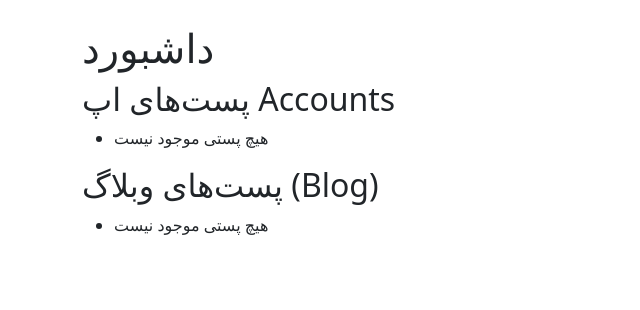
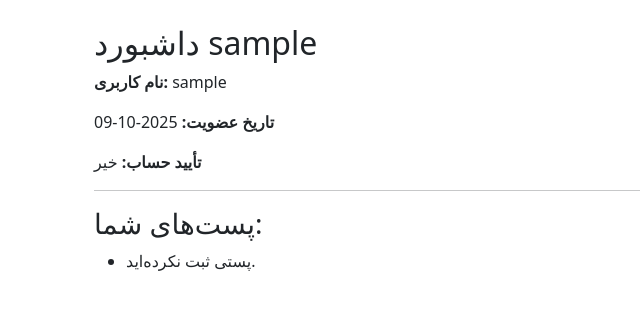
Before and after one commit to morteza06/Blog, a Django app: page /dashboard/ in a window 1280 px wide. Shown: the part 56-366 px from the top of the page, without its empty margins (0-640 px from the left). Run offline with Django 5.2, Linux system fonts and the light colour scheme; the visitor is signed in with stand-in values (Sample User, id 1); data that the repository does not hold is empty.

Commit message:
Added CustomUser model with profile fields and user dashboard page

```diff
--- a/accounts/models.py
+++ b/accounts/models.py
@@ -5,9 +5,12 @@ from django.contrib.auth.models import AbstractUser
 
 class CustomUser(AbstractUser):
     """OR Profile Model----گسترش User با اطلاعات اضافی"""
-    bio = models.TextField(blank=True, null=True)
+    display_name = models.CharField(max_length=100, blank=True)
+    avatar = models.ImageField(upload_to='avatars/', blank=True, null=True)
     birth_date = models.DateField(blank=True, null=True)
-    avatar = models.ImageField(upload_to='avatars/', blank=True, null=True)
+    profile_note = models.TextField(blank=True, help_text="پیام یا توضیح وضعیت")
+    is_verified = models.BooleanField(default=False)
+    joined_at = models.DateTimeField(auto_now_add=True)
 
     # اضافه کردن related_name برای جلوگیری از تداخل با auth.User
     groups = models.ManyToManyField(
@@ -25,6 +28,9 @@ class CustomUser(AbstractUser):
         verbose_name='user permissions',
     )
 
+    def __str__(self):
+        return self.username or self.email
+
 
 # مدل نمونه برای پروژه: پست‌ها
 class Post(models.Model):
--- a/accounts/templates/accounts/dashboard.html
+++ b/accounts/templates/accounts/dashboard.html
@@ -1,26 +1,29 @@
 {% extends 'base.html' %}
-{% block title %}
-  داشبورد
-{% endblock  %}
 {% block content %}
-<h1>داشبورد</h1>
+<div class="container">
+    <h2>داشبورد {{ user.display_name|default:user.username }}</h2>
 
-<h2>پست‌های اپ Accounts</h2>
-<ul>
-    {% for post in accounts_posts %}
-        <li>{{ post.title }} - {{ post.created_at }}</li>
-    {% empty %}
-        <li>هیچ پستی موجود نیست</li>
-    {% endfor %}
-</ul>
+    <div class="profile">
+        {% if user.avatar %}
+            <img src="{{ user.avatar.url }}" alt="Avatar" width="120" height="120">
+        {% endif %}
+        <p><strong>نام کاربری:</strong> {{ user.username }}</p>
+        <p><strong>تاریخ عضویت:</strong> {{ user.joined_at|date:"Y-m-d" }}</p>
+        <p><strong>تأیید حساب:</strong> {{ user.is_verified|yesno:"بله,خیر" }}</p>
+        {% if user.profile_note %}
+            <p><strong>یادداشت:</strong> {{ user.profile_note }}</p>
+        {% endif %}
+    </div>
 
-<h2>پست‌های وبلاگ (Blog)</h2>
-<ul>
-    {% for post in blog_posts %}
-        <li>{{ post.title }} - {{ post.created_at }}</li>
-    {% empty %}
-        <li>هیچ پستی موجود نیست</li>
-    {% endfor %}
-</ul>
+    <hr>
 
+    <h3>پست‌های شما:</h3>
+    <ul>
+        {% for post in posts %}
+            <li><a href="#">{{ post.title }}</a> ({{ post.created_at|date:"Y-m-d" }})</li>
+        {% empty %}
+            <li>پستی ثبت نکرده‌اید.</li>
+        {% endfor %}
+    </ul>
+</div>
 {% endblock %}
--- a/accounts/urls.py
+++ b/accounts/urls.py
@@ -1,9 +1,10 @@
 from django.urls import path
-from .views import signup_view
+from . import views
 from django.contrib.auth import views as auth_views
 
 urlpatterns = [
-    path("signup/", signup_view, name="signup"),
+    path("signup/", views.signup, name="signup"),
     path("login/", auth_views.LoginView.as_view(template_name="accounts/login.html"), name="login"),
     path("logout/", auth_views.LogoutView.as_view(next_page='/'), name="logout"),
+    path('dashboard/', views.dashboard, name='dashboard'),
 ]
--- a/accounts/views.py
+++ b/accounts/views.py
@@ -7,19 +7,11 @@ from .forms import SignUpForm
 @login_required
 def dashboard(request):
     user = request.user
-
-    # دسترسی به پست‌ها به صورت جداگانه
-    accounts_posts = user.accounts_posts.all()  # پست‌های accounts.Post
-    blog_posts = user.blog_posts.all()          # پست‌های blog.Post
-
-    context = {
-        'accounts_posts': accounts_posts,
-        'blog_posts': blog_posts,
-    }
-    return render(request, 'accounts/dashboard.html', {'posts': context})
+    posts = user.posts.all()    # دسترسی به پست‌ها
+    return render(request, 'accounts/dashboard.html', {'user': user, 'posts': posts})
 
 
-def signup_view(request):
+def signup(request):
     if request.method == "POST":
         form = SignUpForm(request.POST)
         if form.is_valid():
--- a/blog/models.py
+++ b/blog/models.py
@@ -7,7 +7,7 @@ class Post(models.Model):
     author = models.ForeignKey(
         settings.AUTH_USER_MODEL,
         on_delete=models.CASCADE,
-        related_name='blog_posts'
+        related_name='posts'
     )
     title = models.CharField(max_length=200)
     content = models.TextField()
```
Also changed, not shown: 1 other file.
